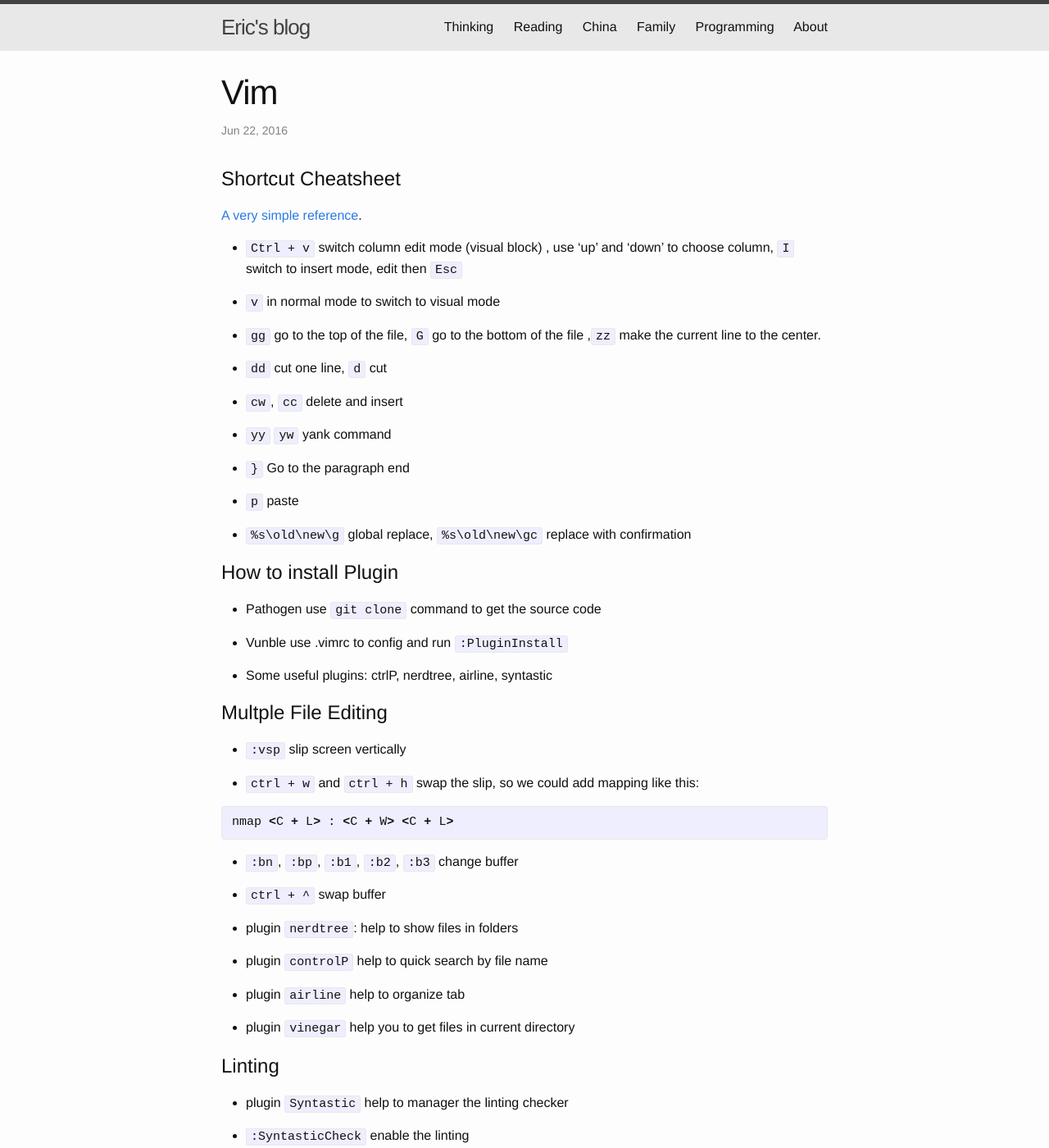
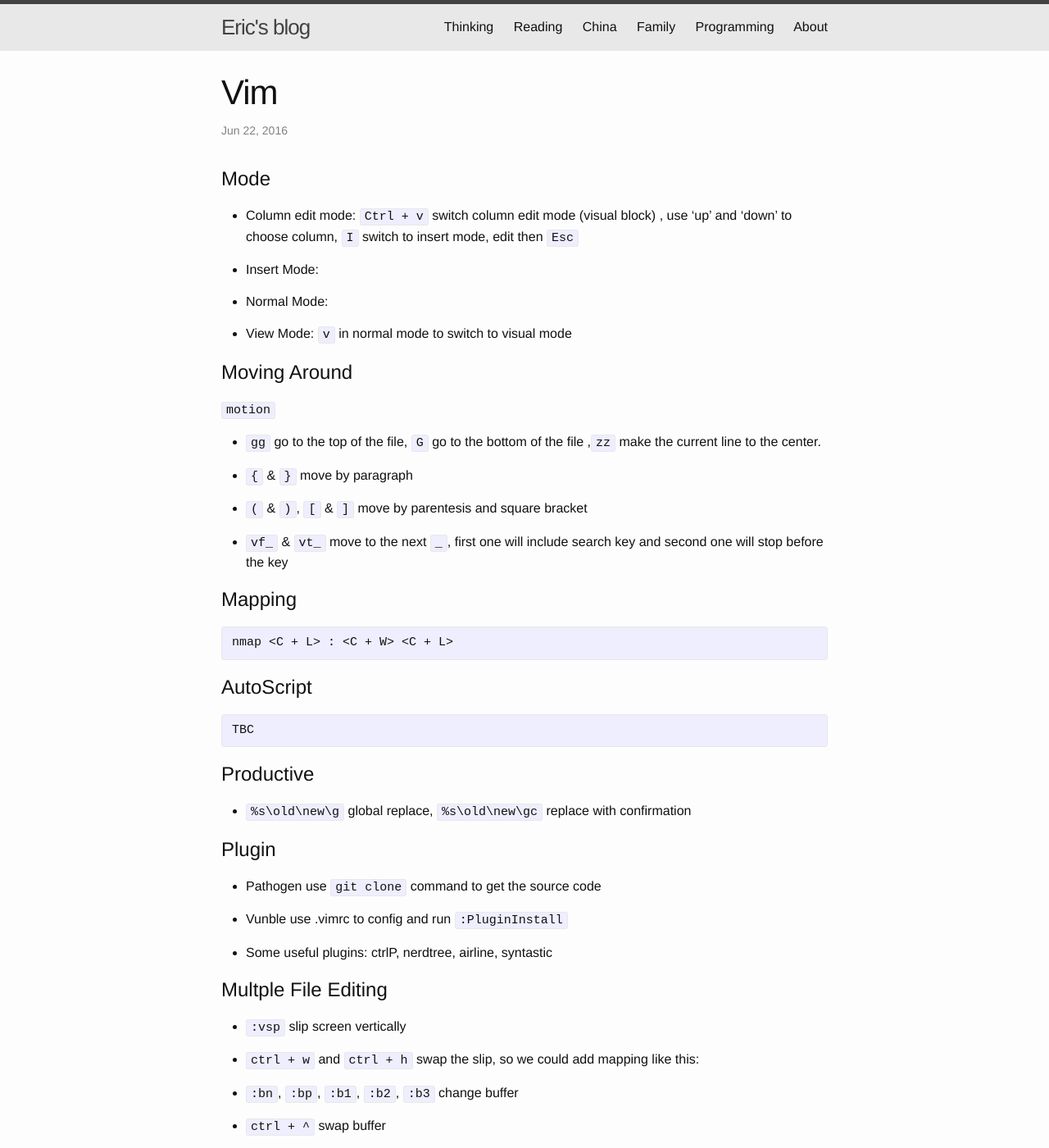
Before and after one commit to ericatsydney/ericatsydney.github.io, a Jekyll site: the page built from _posts/2016-06-23-journey-to-vim.markdown, in a window 1280 px wide and 1400 px high. Shown: the whole window at 82% size. Built offline with Jekyll 4.4.1, drawn with Linux system fonts in a browser that asks for light colours; some of the changed text lies outside the part shown.

```diff
--- a/_posts/2016-05-26-drupal-hook.markdown
+++ b/_posts/2016-05-26-drupal-hook.markdown
@@ -69,3 +69,6 @@ This is the field type API [DOC](https://api.drupal.org/api/drupal/modules%21fie
 - `hook_preprocess_page`
 
 - TBC
+
+
+## hook_library ##
--- a/_posts/2016-06-23-journey-to-vim.markdown
+++ b/_posts/2016-06-23-journey-to-vim.markdown
@@ -4,44 +4,59 @@ title:  "Vim"
 date:   2016-06-23 6:30:52 +1000
 categories: Programming
 ---
-Shortcut Cheatsheet
-===================
-[A very simple reference](http://www.worldtimzone.com/res/vi.html).
+Mode
+=====
+- Column edit mode: `Ctrl + v` switch column edit mode (visual block) , use 'up' and 'down' to choose column, `I` switch to insert mode, edit then `Esc`
 
-- `Ctrl + v` switch column edit mode (visual block) , use 'up' and 'down' to choose column, `I` switch to insert mode, edit then `Esc`
+- Insert Mode: <tbc>
 
-- `v` in normal mode to switch to visual mode
+- Normal Mode: <tbc>
+
+- View Mode: `v` in normal mode to switch to visual mode
+
+Moving Around
+============
+`motion`
 
 - `gg` go to the top of the file, `G` go to the bottom of the file ,`zz` make the current line to the center.
 
-- `dd` cut one line, `d` cut
+- `{` & `}` move by paragraph
 
-- `cw`, `cc` delete and insert
+- `(` & `)`, `[` & `]`  move by parentesis and square bracket
 
-- `yy` `yw` yank command
+- `vf_` & `vt_` move to the next `_`, first one will include search key and second one will stop before the key
 
-- `}` Go to the paragraph end
+Mapping
+=======
+{% highlight shell%}
+nmap <C + L> : <C + W> <C + L>
+{% endhighlight %}
 
-- `p` paste
 
+AutoScript
+==========
+{% highlight shell%}
+TBC
+{% endhighlight %}
+
+Productive
+==========
 - `%s\old\new\g` global replace, `%s\old\new\gc` replace with confirmation
 
-How to install Plugin
-=====================
+Plugin
+======
 - Pathogen use `git clone` command to get the source code
 
 - Vunble use .vimrc to config and run `:PluginInstall`
 
 - Some useful plugins: ctrlP, nerdtree, airline, syntastic
 
+
 Multple File Editing
 ====================
 - `:vsp` slip screen vertically
 
 - `ctrl + w` and `ctrl + h` swap the slip, so we could add mapping like this:
-{% highlight js%}
-nmap <C + L> : <C + W> <C + L>
-{% endhighlight %}
 
 - `:bn`, `:bp`, `:b1`, `:b2`, `:b3` change buffer
 
@@ -61,4 +76,13 @@ Linting
 
 - `:SyntasticCheck` enable the linting
 
+- `:SyntasticToggle` switch from the passive and active mode
+
 - `:SyntasticInfo` check the current checkers.
+
+
+Appendix
+========
+[A very simple reference](http://www.worldtimzone.com/res/vi.html).
+
+My [config files](https://gist.github.com/ericatsydney/b5e62ef00b4eb80c2b0bd3d80d9b1932) on Gist.
```
Also changed, not shown: _posts/2016-06-22-js-jquery-basic.markdown (+10 -0 lines), _posts/2016-07-26-gulp-setup.markdown (added, +39 -0 lines).
